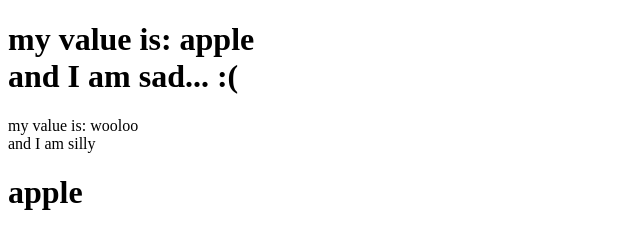
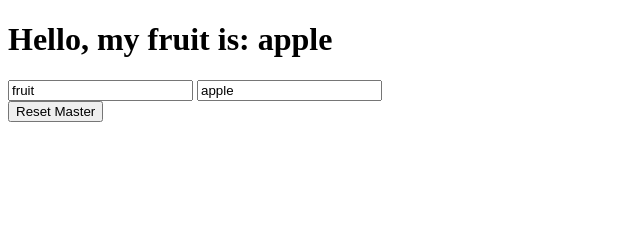
Before and after one commit to AjaxVM/Stalwart, a plain HTML site: page examples/test-example.html in a window 1280 px wide. Shown: the whole page, without its empty margins (0-640 px from the left). Drawn offline with Linux system fonts and the light colour scheme.

Commit message:
Large update to how handlers expose values
Handlers now declare what they expose, instead of having everything exposed after init.
Classes now track their unbind cleanup listeners, so they can be torn down.
Updated jQuery cleanData to fire a special sWCleaned event to clean up handlers when their bound element is removed from DOM.
Added coreHandlers module with some built-in handlers for simple tasks.
Added more handler methods for exposing properties from args (can listen, watch, bind, get, set) - so you can work with them without tracking argObj/argKey.

```diff
--- a/examples/test-example.html
+++ b/examples/test-example.html
@@ -4,11 +4,11 @@
     <title>Project Stalwart</title>
   </head>
   <body master='my-master'>
-    <h1 insert-me='insert-me1' insert-value='my-master.fruit'>
-      <div insert-me='should-not-be-called' insert-value='ignore me please'></div>
-    </h1>
-    <div insert-me='wtf?' insert-value='wooloo' silly></div>
-    <h1 bind-to='my-master.fruit'>Hello World</h1>
+    <h1>Hello, my <span sw-bind='my-master.type'></span> is: <span sw-bind='my-master.value'></span></h1>
+    <input type='text' sw-value='my-master.type' />
+    <input type='text' sw-value='my-master.value' />
+    <br/>
+    <input type='button' sw-click='my-master.reset' value='Reset Master' />
   </body>
 
   <script src="../tests/external/jquery-2.1.4.js" type='text/javascript'></script>
@@ -19,66 +19,24 @@
   <script src='../stalwart/utils.js' type='text/javascript'></script>
   <script src='../stalwart/class.js' type='text/javascript'></script>
   <script src='../stalwart/handler.js' type='text/javascript'></script>
+  <script src='../stalwart/coreHandlers.js' type='text/javascript'></script>
 
   <script type="text/javascript">
       sW.Handler.Handler({
           name: 'master',
           expects: {},
+          exposes: ['type', 'value'],
           definition: function(element, args, parents){
-        this.fruit = 'apple';
-        console.log(this);
+              var cls = this;
+              this.reset = function(){
+                  cls.type = 'fruit';
+                  cls.value = 'apple'
+              }
+              this.reset();
           }
       });
-    sW.Handler.Handler({
-      name: 'insert-me',
-      expects: {
-       'silly': '?',
-       'insert-value': '@=?'
-      },
-      handlerValue: 'alias',
-      definition: function(element, args, parents){
-       //since this could be a bindable arg or a literal, let's check
-        if (this.bindable('insert-value')){
-          this.bindArg('insert_value', 'insert-value');
-        } else {
-          this.insert_value = args['insert-value'];
-        }
-        //set values, also set up a listener to update this
-        //if this were an input that can change the value we would
-        //need to handle that as well
-        var makeMyString = function(value){
-          var t = 'my value is: '+value;
-          if (args.silly){
-            t += '<br/>and I am silly';
-          } else {
-            t += '<br/>and I am sad... :(';
-          }
-          return t;
-        }
-        element.html(makeMyString(this.insert_value));
-        this.listen('insert_value', function(value){
-          element.html(makeMyString(value));
-        });
-      }
-    });
-    sW.Handler.Handler({
-      name: 'bind-to',
-      handlerValue: '@',
-      expects: {},
-      definition: function(element, args, parents){
-        //bind an internal variable to args['bind-to']
-        this.bindArg('target', 'bind-to');
 
-        //set initial value
-        element.text(this.target);
-
-        //TODO
-        //check if this is an input, and onchange/oninput (depending on type) to update this.target;
-      }
-    });
       sW.onInit(function(){
-      console.log('all loaded');
-      console.log(sW.Handler.allHandlers);
           sW.Handler.runHandlers();
       });
   </script>
--- a/stalwart/class.js
+++ b/stalwart/class.js
@@ -64,14 +64,21 @@ sW.Module(sW, function(){
             }
         };
 
-        definition.listen = function(variable, callback, force){
+        definition.clearListeners = function(){
+            for (var i=0; i<this.__myListenerUnbinds__.length; i++){
+                this.__myListenerUnbinds__[i]();
+            }
+            this.__myListenerUnbinds__ = [];
+        }
+
+        definition.listen = function(variable, callback){
             //attaches callback to fire whenever variable is updated
             //variable must be exposed before assigning watches
             //returns function that deregisters watch
             //callback should take args (newValue, oldValue)
 
             checkWatchValues(this, variable);
-            if (!this.isExposed(variable) && !force){
+            if (!this.isExposed(variable)){
                 throw new Error("Can only watch variables that are exposed, \""+variable+"\" is not");
             }
 
@@ -86,11 +93,14 @@ sW.Module(sW, function(){
                 }
             };
 
+            this.__myListenerUnbinds__.push(removeListener);
+
             return removeListener;
         };
 
-        definition.watch = function(var1, obj2, var2, force){
+        definition.watch = function(var1, obj2, var2, callback){
             //one-way binding of this.var1 to obj2.var2
+            //optionally takes an additional callback to fire on changes
             //requires only that this exposes var1 and obj2 exposes var2
             //returns function to call to unbind
             var obj1 = this;
@@ -104,17 +114,23 @@ sW.Module(sW, function(){
                 if (value !== obj1.__exposed__[var1]){
                     //we set using the setter though, so it will fire it's watchers and not break the chain
                     obj1[var1] = value;
+                    //fire callback
+                    if (callback){
+                        callback(value);
+                    }
                 }
             };
 
-            return obj2.listen(var2, listenerFunc, force);
+            var x = obj2.listen(var2, listenerFunc);
+            this.__myListenerUnbinds__.push(x);
+            return x;
         };
 
-        definition.bind = function(var1, obj2, var2, force){
+        definition.bind = function(var1, obj2, var2, callback){
             //two-way binding of this.var1 to obj2.var2
             //bindings only fire if a value is changed to a non-equal value (prevents infinite loops)
-            var unbind1 = this.watch(var1, obj2, var2, force);
-            var unbind2 = obj2.watch(var2, this, var1, force);
+            var unbind1 = this.watch(var1, obj2, var2, callback);
+            var unbind2 = obj2.watch(var2, this, var1, callback);
 
             return function(){unbind1();unbind2();};
         };
@@ -157,26 +173,6 @@ sW.Module(sW, function(){
             }
         }
 
-        definition.exposeProp = function(prop){
-            var cls = this;
-            var value = cls[prop];
-
-            if (typeof value === 'function'){
-                throw new Error('Cannot expose a function');
-            }
-
-            cls.__exposed__[prop] = value;
-
-            var propGetter = function(){
-                return cls.__getAttr__ ? cls.__getAttr__(prop) : cls.__getExposed__(prop);
-            }
-            var propSetter = function(value){
-                return cls.__setAttr__ ? cls.__setAttr__(prop, value) : cls.__setExposed__(prop, value);
-            }
-            cls.__defineGetter__(prop, propGetter);
-            cls.__defineSetter__(prop, propSetter);
-        }
-
         if (definition.__public__){
             //ensure definition.__public__ has only unique values
             definition.__public__ = definition.__public__.filter(function(value, index, cls){
@@ -204,6 +200,7 @@ sW.Module(sW, function(){
 
         var sWClassObject = function(){
             this.__exposed__ = {};
+            this.__myListenerUnbinds__ = [];
             if (this.__init__){
                 this.__init__.apply(this, arguments);
             }
--- /dev/null
+++ b/stalwart/coreHandlers.js
@@ -0,0 +1,47 @@
+/*
+  Copyright 2015, Matthew Roe, under MIT license
+*/
+
+
+sW.Module(sW.Handler, function(namespace){
+
+    this.Handler({
+        //this handler will set the element.html to the value passed in to sw-bind
+        name: 'sw-bind',
+        handlerValue: '@',
+        definition: function(element, args, parents){
+            var update = function(value){
+                element.html(value);
+            }
+            this.listenArg('sw-bind', update);
+            update(args['sw-bind']);
+        }
+    });
+
+    this.Handler({
+        //this handler will bind element.value to sw-value (two-way)
+        name: 'sw-value',
+        handlerValue: '@',
+        definition: function(element, args, parents){
+            var update = function(value){
+                element.val(value);
+            }
+            this.listenArg('sw-value', update);
+            update(args['sw-value']);
+
+            var cls = this;
+            element.on('input', function(){
+                cls.setArg('sw-value', element.val());
+            });
+        }
+    });
+
+    this.Handler({
+        //this handler will fire a callback that is bound to sw-click on click
+        name: 'sw-click',
+        handlerValue: '@',
+        definition: function(element, args, parents){
+            element.on('click', this.getArg('sw-click'));
+        }
+    });
+});
--- a/stalwart/handler.js
+++ b/stalwart/handler.js
@@ -2,6 +2,21 @@
   Copyright 2015, Matthew Roe, under MIT license
 */
 
+
+//update jQuery to fire a removed event
+//thanks to: http://stackoverflow.com/a/13923700
+//TODO: is there a better way to handle this, really?
+//other libs (specifically jQuery UI in this case) use the same/similar method
+//perhaps it is better to create methods to handle these actions that should be used instead of raw jquery...
+$.cleanData = (function(orig){
+    return function(elems){
+        for (var i=0; i<elems.length; i++){
+            var elem = $(elems[i]);
+            elem.triggerHandler('sWCleaned');
+        }
+        orig(elems);
+    }
+})($.cleanData);
 
 sW.Handler = {};
 sW.Module(sW.Handler, function(namespace){
@@ -23,54 +38,61 @@ sW.Module(sW.Handler, function(namespace){
         expects = structure.expects || {};
         definition = structure.definition;
         handlerValue = structure.handlerValue || 'alias';
+        __public__ = structure.exposes || [];
         //options are alias (name handler is bound to element with),
         //            value (binds the value onto the args as handlerValue)
 
         //first create the "handler" class
         namespace.allHandlers[name] = sW.Class('sW.Handler.'+name, function(){
+            this.__public__ = __public__;
             //automatically runs definition inside of this.__init__ and exposes anything set inside itself
             this.__init__ = function(element, parents, attrs, handlerValue){
                 var args = this.__resolveExpects__(element, parents, attrs, handlerValue);
-                var orig_keys = Object.keys(this);
-
-                //override these functions to always force them
-                //since we will be exposing all of these attrs after declaration anyway
-                //this done here, so we have access to sW.Class.listen
-                var cls = this;
-                var oldListen = this.listen,
-                    oldWatch = this.watch,
-                    oldBind = this.bind;
-                this.listen = function(variable, callback){
-                    oldListen.call(this, variable, callback, true);
-                }
-                this.watch = function(var1, obj2, var2){
-                    oldWatch.call(this, var1, obj2, var2, true);
-                }
-                this.bind = function(var1, obj2, var2){
-                    oldBind.call(this, var1, obj2, var2, true);
-                }
-
                 definition.call(this, $(element), args, parents);
 
-                $.each(Object.keys(this), function(i, key){
-                    if (key.indexOf('__') !== 0 && orig_keys.indexOf(key) === -1 && !cls.isExposed(key) && typeof cls[key] !== 'function'){
-                        cls.exposeProp(key);
-                    }
+                //make sure we teardown after things go away
+                var cls = this;
+                $(element).on('sWCleaned', function(){
+                    console.log('clearing:', this);
+                    cls.clearListeners();
                 });
             }
+
+            //TODO: do we need two-way binding on this? or just ways to update/listen to values?
 
             this.bindable = function(arg){
                 return typeof this.__expectBindables__[arg] !== 'undefined';
             }
 
-            this.bindArg = function(myVar, arg){
+            this.getArg = function(arg){
+                return this.__expectBindables__[arg][0][this.__expectBindables__[arg][1]];
+            }
+            this.setArg = function(arg, value){
+                this.__expectBindables__[arg][0][this.__expectBindables__[arg][1]] = value;
+            }
+
+            this.listenArg = function(arg, callback){
+                var foundObj = this.__expectBindables__[arg][0];
+                var foundKey = this.__expectBindables__[arg][1];
+
+                foundObj.listen(foundKey, callback);
+            }
+
+            this.watchArg = function(myVar, arg, callback){
+                var foundObj = this.__expectBindables__[arg][0];
+                var foundKey = this.__expectBindables__[arg][1];
+
+                this.watch(myVar, foundObj, foundKey, callback);
+            }
+
+            this.bindArg = function(myVar, arg, callback){
                 if (!this.bindable(arg)){
                     throw new Error('Expected Argument "'+arg+'" is not bindable, be sure to use the @ (or @=) expect symbol');
                 }
                 var foundObj = this.__expectBindables__[arg][0];
                 var foundKey = this.__expectBindables__[arg][1];
 
-                this.bind(myVar, foundObj, foundKey);
+                this.bind(myVar, foundObj, foundKey, callback);
             }
 
             this.__resolveExpects__ = function(element, parents, attrs, handlerValue){
```
Lines whose indentation alone changed are shown as unchanged.
